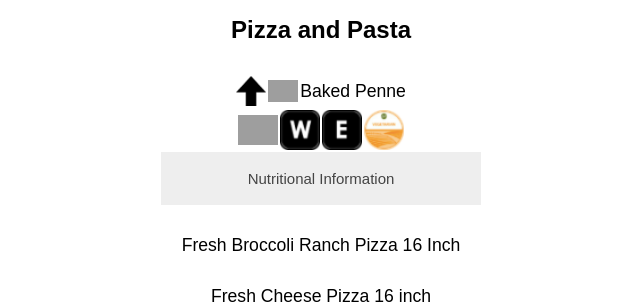
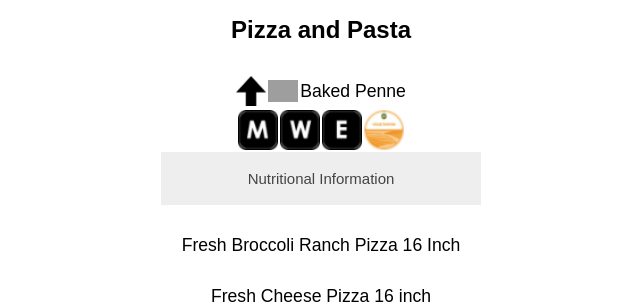
Before and after one commit to iosenberg/AVIFresher, a PHP site: page /AVIFresher/edited-js-basics/menu.html in a window 1280 px wide. Shown: the part 161-467 px from the top of the page, without its empty margins (319-959 px from the left). Run offline with PHP 8.4, Linux system fonts and the light colour scheme; lists and menus that the app fills with data are empty; grey boxes are pictures that could not be loaded.

Commit message:
Fixed image naming issue

```diff
--- a/edited-js-basics/menu.html
+++ b/edited-js-basics/menu.html
@@ -50,7 +50,7 @@
             <!--Allergen tags-->
             <table class="center">
                 <tr>
-                  <th><img src="images/Dairy.png" width="40" height="40" alt="Contains milk" id="main__img"></th>
+                  <th><img src="images/Milk.png" width="40" height="40" alt="Contains milk" id="main__img"></th>
                   <th><img src="images/Wheat.png" width="40" height="40" alt="Contains wheat" id="main__img"></th>
                   <th><img src="images/Egg.png" width="40" height="40" alt="Contains egg" id="main__img"></th>
                   <th><img src="images/Vegetarian.png" width="40" height="40" alt="Vegetarian" id="main__img"></th>
--- a/index.php
+++ b/index.php
@@ -46,8 +46,8 @@
                 <br>
                 <br>
                 <a href="https://www.oberlin.edu/" target="_blank"><img class="oberlin__img" src="images/pic2.png" alt="NOT FOUND"></a>
+            </div>
 
-            </div>
             <br>
     <!-- the following tag links it to the javascript file, make sure you add it to the body of every html file -->
     <script src="app.js"></script>
```
